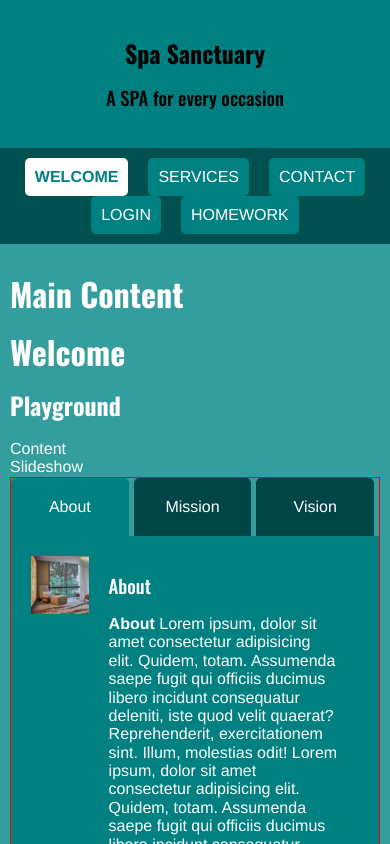
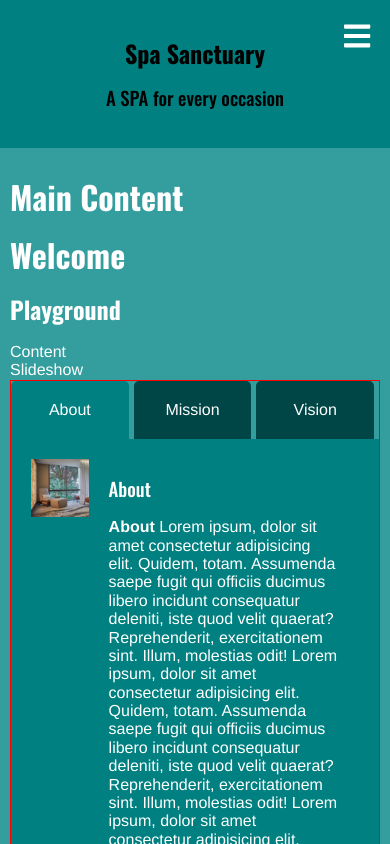
Before and after one commit to echois03/uclax-web1-summer21, a React (Create React App) app: page / in a window 390 px wide. Shown: the top 844 px of the page. Built offline with nearby package versions, Linux system fonts and the light colour scheme.

Commit message:
+ hamburger icon

```diff
--- a/src/React/App.jsx
+++ b/src/React/App.jsx
@@ -6,7 +6,7 @@
 
 
 import Header from './Layout/Header.jsx';
-import Nav from './Layout/Nav.jsx';
+import Navigation from './Layout/Navigation/Navigation.jsx';
 import Main from './Layout/Main.jsx';
 import Footer from './Layout/Footer.jsx';
 
@@ -16,7 +16,7 @@
         <BrowserRouter>
             <AppStyled>
                 <Header />
-                <Nav />
+                <Navigation />
                 <Main />
                 <Footer />
             </AppStyled>
--- /dev/null
+++ b/src/React/Layout/Navigation/Hamburger.jsx
@@ -0,0 +1,25 @@
+import React from 'react';
+import styled from 'styled-components';
+
+import { FontAwesomeIcon } from '@fortawesome/react-fontawesome';
+import {
+    faBars,
+} from '@fortawesome/free-solid-svg-icons';
+<FontAwesomeIcon icon={ faBars } />
+
+const Hamburger = ({onClick}) => {
+
+    return (
+        <HamburgerStyled className='Hamburger' onClick={onClick} >
+            <FontAwesomeIcon icon={ faBars }/>
+        </HamburgerStyled>
+    );
+}
+
+export default Hamburger;
+
+const HamburgerStyled = styled.div`
+    font-size: 30px;
+    color:white;
+
+`;
--- a/src/React/Layout/Nav.jsx
+++ b/src/React/Layout/Navigation/Nav.jsx
@@ -1,6 +1,8 @@
 import React from 'react';
 import styled from 'styled-components';
 import { NavLink } from 'react-router-dom';
+
+import { mediaQueries } from 'common/mediaQueries/mediaQueries.js';
 
 const Nav = () => {
     return <NavStyled>
@@ -21,11 +23,11 @@
     text-align: center;
 
     a {
-        display:inline-block;
+        display:block;
         background-color: teal;
         color: white;
         padding: 10px;
-        margin: 0 10px;
+        margin: 5px 0px;
         border-radius: 5px;
         text-decoration:none;
         text-transform:uppercase;
@@ -41,4 +43,13 @@
             font-weight:600;
         }
     }
+
+    @media ${mediaQueries.mdUp} {
+        a {
+            display: inline-block;
+            margin: 0px 10px;
+            font-size: 16px;
+            border-radius: 5px;
+        }
+    }
 `;
--- /dev/null
+++ b/src/React/Layout/Navigation/Navigation.jsx
@@ -0,0 +1,42 @@
+import React, { useState, useEffect } from 'react';
+import styled from 'styled-components';
+
+import Nav from './Nav.jsx';
+import Hamburger from './Hamburger.jsx';
+
+import { useMediaQuery } from 'common/mediaQueries/useMediaQuery.js';
+
+const Navigation = () => {
+
+    const [showMenu, showMenuUpdate] = useState(false);
+    const { media } = useMediaQuery();
+
+    console.log('media.mdUp', media.mdUp);
+
+    useEffect(() => {
+
+        showMenuUpdate(media.mdUp);
+
+    }, [media.mdUp]);
+
+    const handleToggle = () => {
+        showMenuUpdate(!showMenu);
+    }
+
+    return (
+        <NavigationStyled className='Navigation'>
+            {!media.mdUp && <Hamburger onClick={handleToggle}/>}
+            { showMenu && <Nav /> }
+        </NavigationStyled>
+    );
+}
+
+export default Navigation;
+
+const NavigationStyled = styled.div`
+  .Hamburger {
+      position:fixed;
+      top: 20px;
+      right: 20px;
+  }
+`;
```
